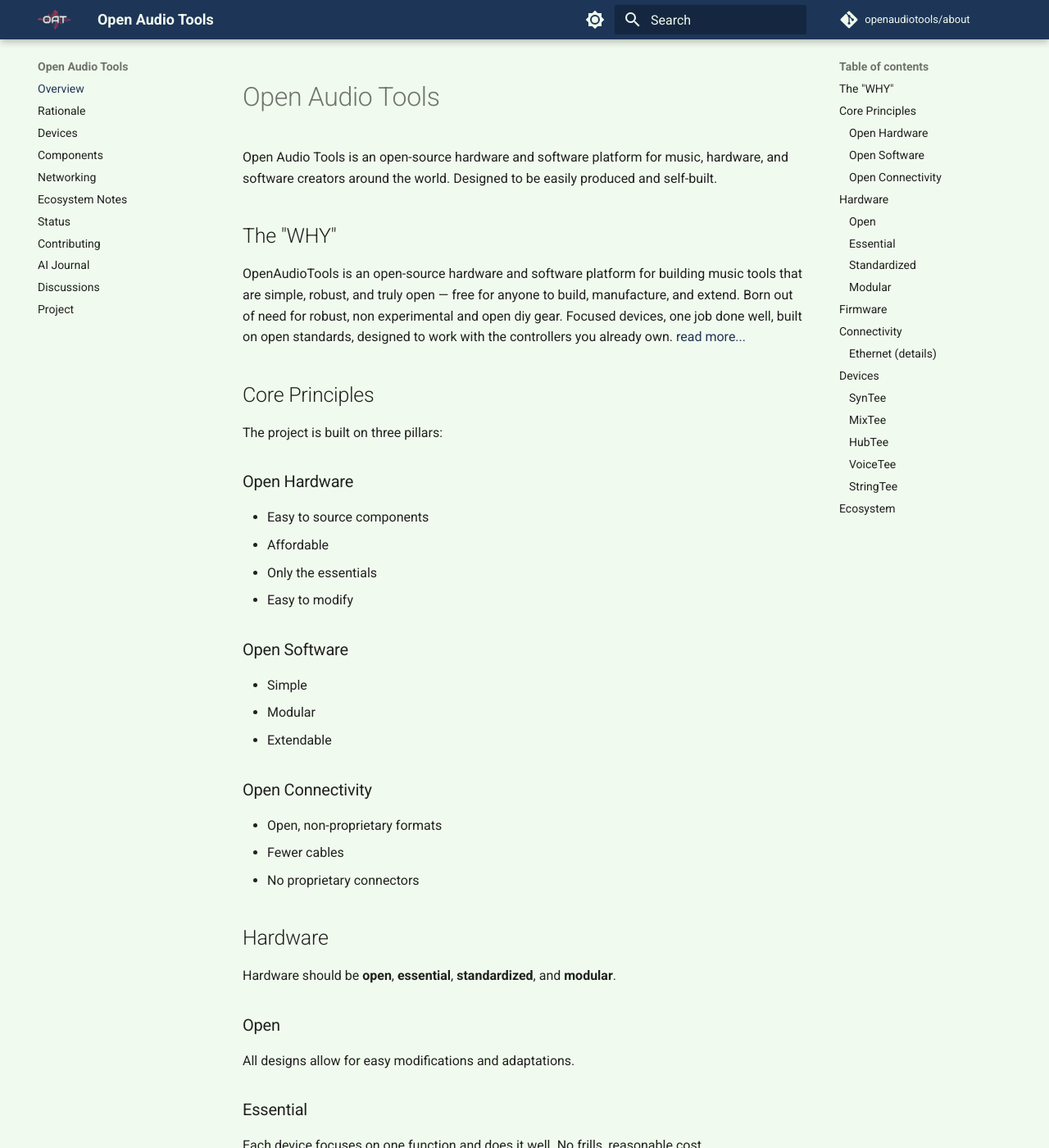
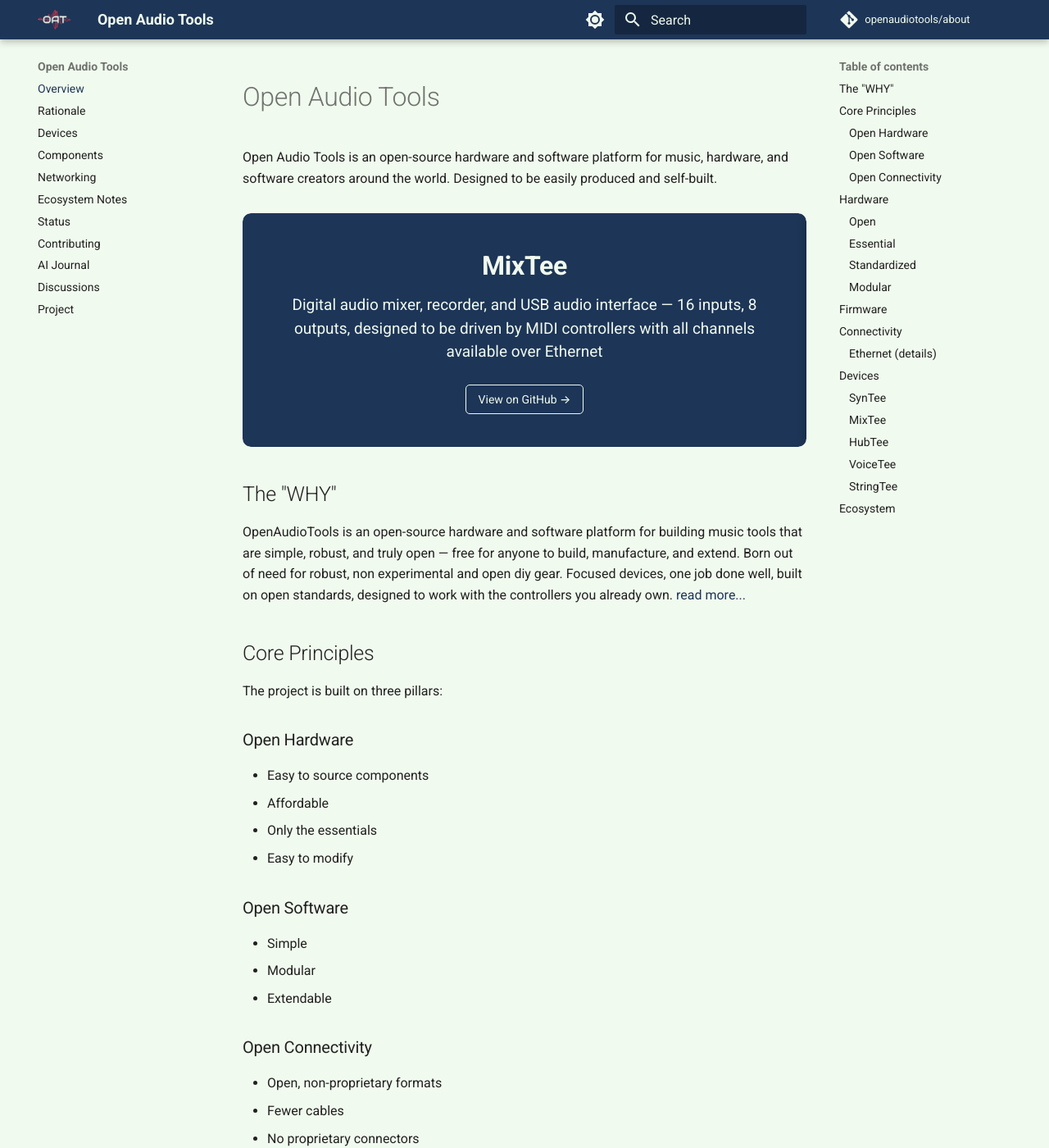
Before and after one commit to openaudiotools/about, an MkDocs documentation site: the page built from docs/README.md, in a window 1280 px wide and 1400 px high, scrolled down 308 px. Shown: the whole window at 82% size. Built offline with MkDocs 1.6.1 and Material for MkDocs 9.7.7, drawn with Linux system fonts in a browser that asks for light colours; comment, search, counter and statistics services are not loaded.

Commit message:
Remove carousel dots and restyle cards with inverted theme colors
Dots couldn't reliably pause on hover due to CSS shorthand conflicts,
so removed them entirely. Cards now use inverted theme colors (dark
background, light text) with a dark shadow for visual depth.

Co-Authored-By: Claude Opus 4.6 (1M context) <noreply@anthropic.com>

```diff
--- a/docs/README.md
+++ b/docs/README.md
@@ -5,6 +5,26 @@
 # Open Audio Tools
 
 Open Audio Tools is an open-source hardware and software platform for music, hardware, and software creators around the world. Designed to be easily produced and self-built.
+
+<div class="carousel">
+  <div class="carousel-track">
+    <div class="carousel-card">
+      <h3>SynTee</h3>
+      <p>Standalone virtual sound module and synthesizer — built around the Teensy platform with multi-voice polyphony, real-time effects, and full MIDI control</p>
+      <a class="carousel-btn" href="https://github.com/openaudiotools/syntee">View on GitHub →</a>
+    </div>
+    <div class="carousel-card">
+      <h3>MixTee</h3>
+      <p>Digital audio mixer, recorder, and USB audio interface — 16 inputs, 8 outputs, designed to be driven by MIDI controllers with all channels available over Ethernet</p>
+      <a class="carousel-btn" href="https://github.com/openaudiotools/mixtee">View on GitHub →</a>
+    </div>
+    <div class="carousel-card">
+      <h3>DESPEE</h3>
+      <p>ESP32-S3 display board with touch LCD and rotary encoders — offloads the user interface from the audio controller so each device stays focused on its core task</p>
+      <a class="carousel-btn" href="https://github.com/openaudiotools/despee">View on GitHub →</a>
+    </div>
+  </div>
+</div>
 
 ## The "WHY"
 
--- a/docs/stylesheets/extra.css
+++ b/docs/stylesheets/extra.css
@@ -21,3 +21,107 @@
   --md-accent-fg-color: #e63946;
   --md-accent-fg-color--transparent: rgba(230, 57, 70, 0.1);
 }
+
+/* ── Carousel ─────────────────────────────────────────────── */
+
+.carousel {
+  overflow: hidden;
+  position: relative;
+  width: 100%;
+  max-width: 720px;
+  margin: 1.5rem auto;
+  border-radius: 0.5rem;
+}
+
+.carousel-track {
+  display: flex;
+  width: 300%; /* 3 cards */
+  animation: carousel-scroll 12s cubic-bezier(0.4, 0, 0.2, 1) infinite;
+}
+
+.carousel:hover .carousel-track,
+.carousel:focus-within .carousel-track {
+  animation-play-state: paused;
+}
+
+.carousel-card {
+  flex: 0 0 calc(100% / 3);
+  box-sizing: border-box;
+  padding: 2rem 2.5rem;
+  text-align: center;
+  background: var(--md-primary-fg-color);
+  border-radius: 0.5rem;
+  box-shadow: 0 4px 12px rgba(0, 0, 0, 0.3);
+}
+
+.carousel-card h3 {
+  margin: 0 0 0.5rem;
+  font-size: 1.6rem;
+  font-weight: 800;
+  color: var(--md-primary-bg-color);
+}
+
+.carousel-card p {
+  margin: 0 0 1.25rem;
+  font-size: 0.95rem;
+  line-height: 1.5;
+  color: var(--md-primary-bg-color--light);
+}
+
+.carousel-card .carousel-btn {
+  display: inline-block;
+  padding: 0.3rem 0.75rem;
+  border: 1.5px solid var(--md-primary-bg-color);
+  border-radius: 0.25rem;
+  color: var(--md-primary-bg-color);
+  font-weight: 500;
+  font-size: 0.7rem;
+  text-decoration: none;
+  transition: background 0.2s, color 0.2s;
+}
+
+.carousel-card .carousel-btn:hover {
+  background: var(--md-primary-bg-color);
+  color: var(--md-primary-fg-color);
+}
+
+/* Keyframes */
+@keyframes carousel-scroll {
+  0%, 30%    { transform: translateX(0); }
+  33%, 63%   { transform: translateX(-33.333%); }
+  66%, 96%   { transform: translateX(-66.666%); }
+  100%       { transform: translateX(0); }
+}
+
+/* Reduced motion: disable animation, allow horizontal scroll */
+@media (prefers-reduced-motion: reduce) {
+  .carousel {
+    overflow-x: auto;
+    scroll-snap-type: x mandatory;
+    -webkit-overflow-scrolling: touch;
+  }
+
+  .carousel-track {
+    animation: none;
+  }
+
+  .carousel-card {
+    scroll-snap-align: center;
+  }
+
+}
+
+/* Responsive */
+@media (max-width: 480px) {
+  .carousel-card {
+    padding: 1.5rem 1rem;
+  }
+
+  .carousel-card h3 {
+    font-size: 1.1rem;
+  }
+
+  .carousel-card p {
+    font-size: 0.85rem;
+  }
+}
```
Also changed, not shown: docs/journal/2026-03-19--003-carousel-cleanup-and-card-styling.md (added, +25 -0 lines).
